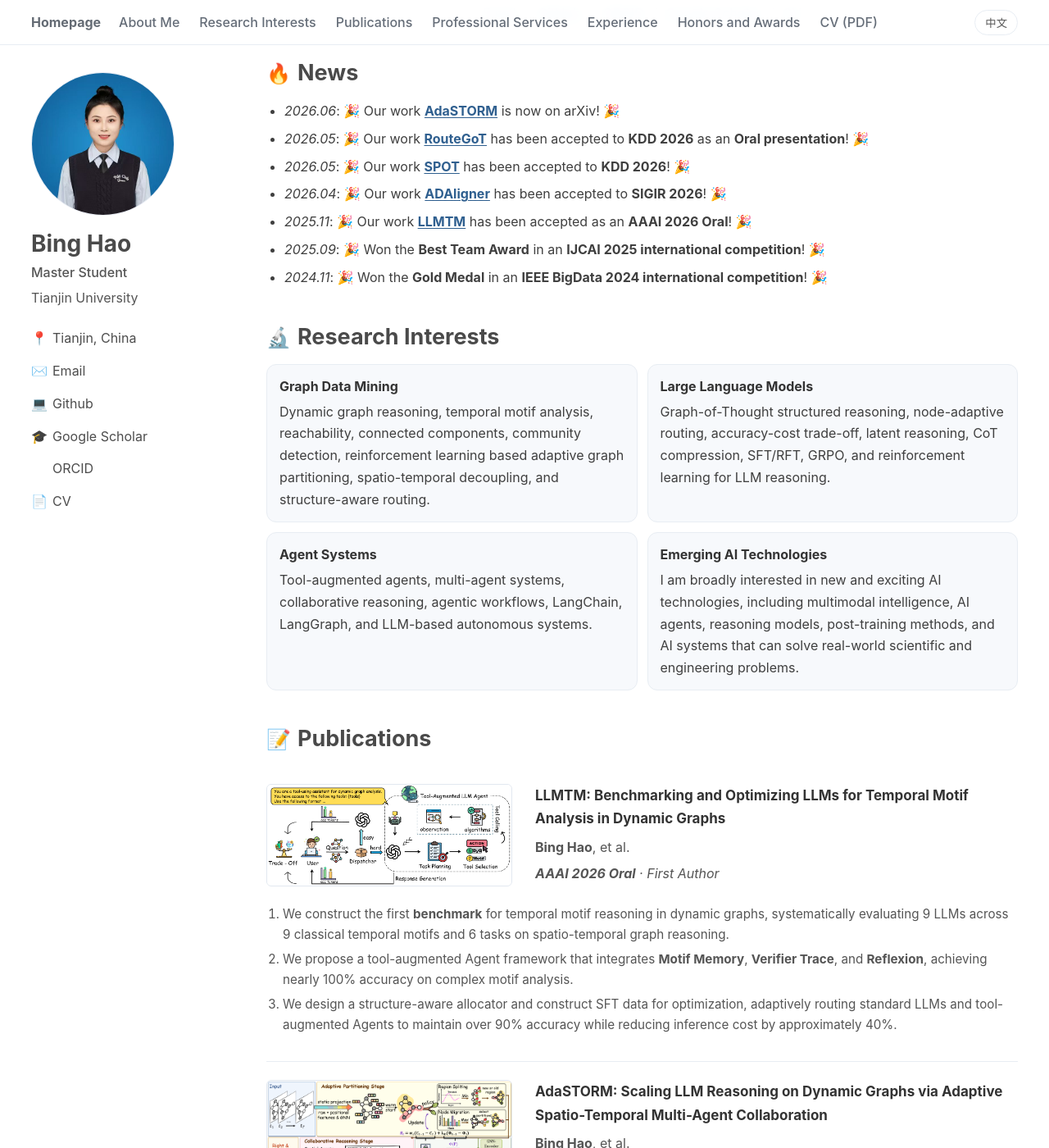
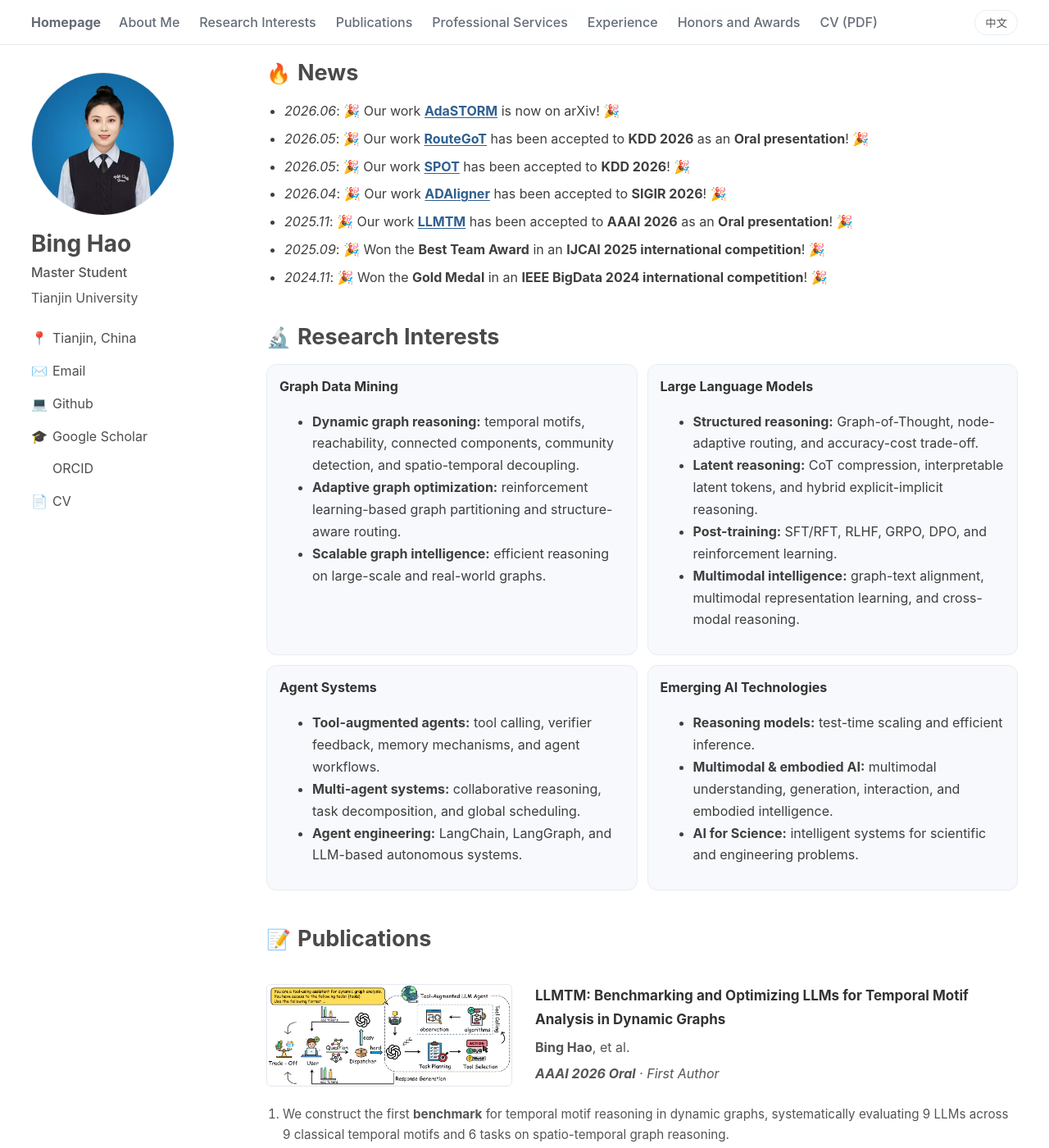
Before and after one commit to haobing-tju/haobing-tju.github.io, a Jekyll site: the page built from _pages/about.md, in a window 1280 px wide and 1400 px high, scrolled down 330 px. Shown: the whole window at 82% size. Built offline with Jekyll 4.4.1, drawn with Linux system fonts in a browser that asks for light colours; a style sheet for code colours, icons or effects is not loaded.

Commit message:
Update about.md

```diff
--- a/_pages/about.md
+++ b/_pages/about.md
@@ -32,7 +32,7 @@ Besides research, I have also excelled in programming and academic competitions,
   <li><em>2026.05</em>: 🎉 Our work <a href="https://arxiv.org/abs/2603.05818" target="_blank"><strong>RouteGoT</strong></a> has been accepted to <strong>KDD 2026</strong> as an <strong>Oral presentation</strong>! 🎉</li>
   <li><em>2026.05</em>: 🎉 Our work <a href="https://arxiv.org/abs/2603.06222" target="_blank"><strong>SPOT</strong></a> has been accepted to <strong>KDD 2026</strong>! 🎉</li>
   <li><em>2026.04</em>: 🎉 Our work <a href="https://arxiv.org/abs/2510.19384" target="_blank"><strong>ADAligner</strong></a> has been accepted to <strong>SIGIR 2026</strong>! 🎉</li>
-  <li><em>2025.11</em>: 🎉 Our work <a href="https://arxiv.org/abs/2512.22266" target="_blank"><strong>LLMTM</strong></a> has been accepted as an <strong>AAAI 2026 Oral</strong>! 🎉</li>
+  <li><em>2025.11</em>: 🎉 Our work <a href="https://arxiv.org/abs/2512.22266" target="_blank"><strong>LLMTM</strong></a> has been accepted to <strong>AAAI 2026</strong> as an <strong>Oral presentation</strong>! 🎉</li>
   <li><em>2025.09</em>: 🎉 Won the <strong>Best Team Award</strong> in an <strong>IJCAI 2025 international competition</strong>! 🎉</li>
   <li><em>2024.11</em>: 🎉 Won the <strong>Gold Medal</strong> in an <strong>IEEE BigData 2024 international competition</strong>! 🎉</li>
 </ul>
@@ -56,22 +56,39 @@ Besides research, I have also excelled in programming and academic competitions,
 
   <div class="interest-card">
     <strong>Graph Data Mining</strong>
-    Dynamic graph reasoning, temporal motif analysis, reachability, connected components, community detection, reinforcement learning based adaptive graph partitioning, spatio-temporal decoupling, and structure-aware routing.
+    <ul class="interest-sublist">
+      <li><b>Dynamic graph reasoning:</b> temporal motifs, reachability, connected components, community detection, and spatio-temporal decoupling.</li>
+      <li><b>Adaptive graph optimization:</b> reinforcement learning-based graph partitioning and structure-aware routing.</li>
+      <li><b>Scalable graph intelligence:</b> efficient reasoning on large-scale and real-world graphs.</li>
+    </ul>
   </div>
 
   <div class="interest-card">
     <strong>Large Language Models</strong>
-    Graph-of-Thought structured reasoning, node-adaptive routing, accuracy-cost trade-off, latent reasoning, CoT compression, SFT/RFT, GRPO, and reinforcement learning for LLM reasoning.
+    <ul class="interest-sublist">
+      <li><b>Structured reasoning:</b> Graph-of-Thought, node-adaptive routing, and accuracy-cost trade-off.</li>
+      <li><b>Latent reasoning:</b> CoT compression, interpretable latent tokens, and hybrid explicit-implicit reasoning.</li>
+      <li><b>Post-training:</b> SFT/RFT, RLHF, GRPO, DPO, and reinforcement learning.</li>
+      <li><b>Multimodal intelligence:</b> graph-text alignment, multimodal representation learning, and cross-modal reasoning.</li>
+    </ul>
   </div>
 
   <div class="interest-card">
     <strong>Agent Systems</strong>
-    Tool-augmented agents, multi-agent systems, collaborative reasoning, agentic workflows, LangChain, LangGraph, and LLM-based autonomous systems.
+    <ul class="interest-sublist">
+      <li><b>Tool-augmented agents:</b> tool calling, verifier feedback, memory mechanisms, and agent workflows.</li>
+      <li><b>Multi-agent systems:</b> collaborative reasoning, task decomposition, and global scheduling.</li>
+      <li><b>Agent engineering:</b> LangChain, LangGraph, and LLM-based autonomous systems.</li>
+    </ul>
   </div>
 
   <div class="interest-card">
     <strong>Emerging AI Technologies</strong>
-    I am broadly interested in new and exciting AI technologies, including multimodal intelligence, AI agents, reasoning models, post-training methods, and AI systems that can solve real-world scientific and engineering problems.
+    <ul class="interest-sublist">
+      <li><b>Reasoning models:</b> test-time scaling and efficient inference.</li>
+      <li><b>Multimodal & embodied AI:</b> multimodal understanding, generation, interaction, and embodied intelligence.</li>
+      <li><b>AI for Science:</b> intelligent systems for scientific and engineering problems.</li>
+    </ul>
   </div>
 
 </div>
@@ -80,22 +97,39 @@ Besides research, I have also excelled in programming and academic competitions,
 
   <div class="interest-card">
     <strong>图数据挖掘</strong>
-    动态图推理、时序模体分析、可达性、连通分量、社区检测、基于强化学习的自适应图划分、时空解耦与结构感知路由。
+    <ul class="interest-sublist">
+      <li><b>动态图推理：</b>时序模体、可达性、连通分量、社区检测与时空解耦。</li>
+      <li><b>自适应图优化：</b>基于强化学习的图划分与结构感知路由。</li>
+      <li><b>大规模图智能：</b>面向大规模与真实世界图数据的高效推理。</li>
+    </ul>
   </div>
 
   <div class="interest-card">
     <strong>大语言模型</strong>
-    Graph-of-Thought 结构化推理、节点级自适应路由、性能—开销平衡、隐式推理、CoT 压缩、SFT/RFT、GRPO 与面向大模型推理的强化学习。
+    <ul class="interest-sublist">
+      <li><b>结构化推理：</b>Graph-of-Thought、节点级自适应路由与性能—开销平衡。</li>
+      <li><b>隐式推理：</b>CoT 压缩、可解释隐式 Token 与显隐式混合推理。</li>
+      <li><b>后训练：</b>SFT/RFT、RLHF、GRPO、DPO 与强化学习。</li>
+      <li><b>多模态智能：</b>图文对齐、多模态表征学习与跨模态推理。</li>
+    </ul>
   </div>
 
   <div class="interest-card">
     <strong>智能体系统</strong>
-    工具增强型智能体、多智能体系统、协作式推理、Agent 工作流、LangChain、LangGraph 与基于大语言模型的自主智能系统。
+    <ul class="interest-sublist">
+      <li><b>工具增强型智能体：</b>工具调用、验证反馈、记忆机制与 Agent 工作流。</li>
+      <li><b>多智能体系统：</b>协作式推理、任务分解与全局调度。</li>
+      <li><b>智能体工程：</b>LangChain、LangGraph 与大模型自主智能系统。</li>
+    </ul>
   </div>
 
   <div class="interest-card">
     <strong>前沿人工智能技术</strong>
-    我也持续关注各类新兴 AI 技术，包括多模态智能、AI Agent、推理模型、后训练方法，以及能够解决真实科研与工程问题的智能系统。
+    <ul class="interest-sublist">
+      <li><b>推理模型：</b>Test-time Scaling 与高效推理。</li>
+      <li><b>多模态 AI 与具身智能：</b>多模态理解、生成、交互与具身智能。</li>
+      <li><b>AI for Science：</b>面向科研与工程问题的智能系统。</li>
+    </ul>
   </div>
 
 </div>
```
